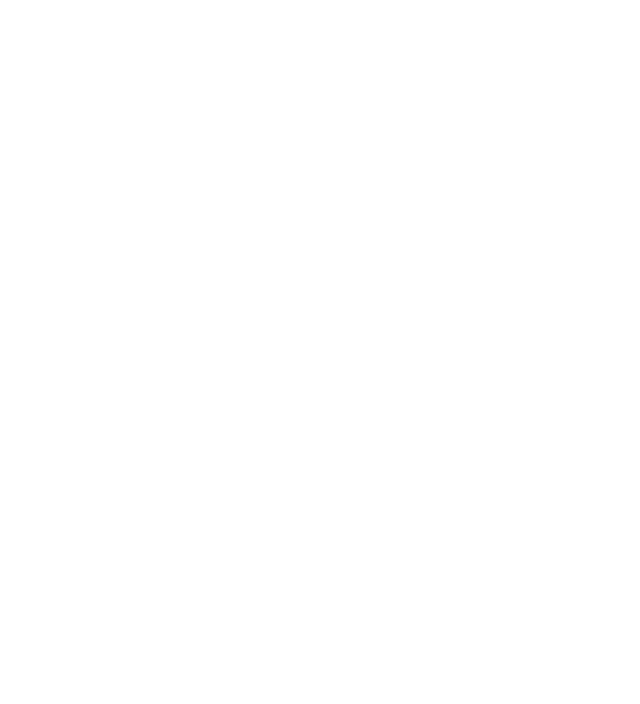
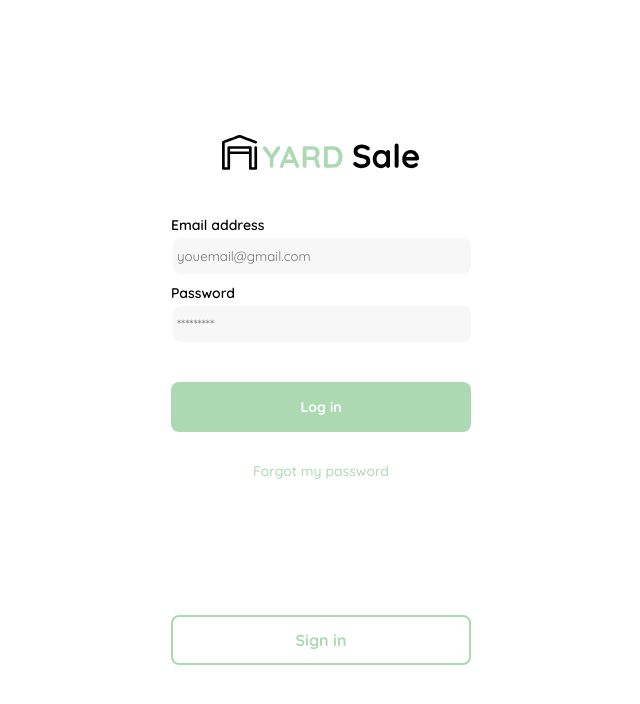
Before and after one commit to Lexrul/yard-sale, a plain HTML site: page index.html in a window 1280 px wide. Shown: the whole page, without its empty margins (319-959 px from the left). Drawn offline with Linux system fonts and the light colour scheme.

Commit message:
agregada la vista de log in para el proyecto yard sale queda agregar efectos a los input y vista de desktop

```diff
--- /dev/null
+++ b/css/style1.css
@@ -0,0 +1,93 @@
+@import url('https://fonts.googleapis.com/css2?family=Quicksand:wght@300;400;500;600;700&family=Roboto:wght@100;400;500;700;900&display=swap');
+
+/* estilos globales */
+:root{
+    --very-light-pink:#c7c7c7;
+    --hospital-green: #ACD9B2;
+    --text-input-field:#f7f7f7;
+    --white: #ffff;
+    --black: #000;
+    --sm: 14px;
+    --md: 16px;
+    --lg: 18px;
+}
+
+*{
+    margin: 0;
+    font-family: 'Quicksand';
+}
+.login{
+    width: 100%;
+    height: 100vh;
+    display: grid;
+    place-content: center;
+
+}
+
+.container{
+    width: 300px;
+    display: grid;
+}
+
+.logo{
+    width: 200px;
+    justify-self: center;
+    margin-bottom: 40px;
+}
+
+.form{
+    display: flex;
+    flex-direction: column;
+    width: 100%;
+}
+.label{
+    font-size: var(--sm);
+    font-weight: 600;
+    margin-bottom: 4px;
+}
+.input{
+    border: none;
+    border-radius: 8px;
+    background-color: var(--text-input-field);
+    height: 28px;
+    margin-bottom: 10px;
+    margin-left: 2px;
+    padding: 4px;
+}
+
+.primary-button{
+    background-color: var(--hospital-green);
+    border: none;
+    border-radius: 8px;
+    height: 50px;
+    color: var(--white);
+    font-size: var(--sm);
+    font-weight: bold;
+    cursor: pointer;
+}
+
+.log-button{
+    margin-top: 30px;
+
+}
+
+.link{
+    text-align: center;
+    margin-top: 30px;
+    font-size: var(--sm);
+    color: var(--hospital-green);
+    text-decoration: none;
+    font-weight: 500;
+}
+
+.secondary-button{
+    margin-top: 135px;
+    background-color: var(--white);
+    font-size: var(--md);
+    color: var(--hospital-green);
+    border: var(--hospital-green) 2px solid;
+    border-radius: 8px;
+    height: 50px;
+    font-weight: bold;
+    cursor: pointer;
+}
--- a/index.html
+++ b/index.html
@@ -5,9 +5,27 @@
     <meta http-equiv="X-UA-Compatible" content="IE=edge">
     <meta name="viewport" content="width=device-width, initial-scale=1.0">
     <title>YARD SALE</title>
-    <link rel="stylesheet" href="/css/style.css">
+    <link rel="stylesheet" href="/css/style1.css">
 </head>
 <body>
+<div class="login">
+    <div class="container">
+        <img src="./logos/logo_yard_sale.svg" alt="logo yard sale" srcset="" class="logo">
+        <form action="/" class="form" >
 
+            <label for="email" class="label">Email address</label>
+            <input type="email"  id="email" placeholder="youemail@gmail.com" class="input">
+
+            <label for="password" class="label">Password</label>
+            <input type="password" id="password" placeholder="*********" class="input">
+
+            <input type="submit" value="Log in" class="primary-button log-button">
+
+            <a href="http://" class="renew-pasword link">Forgot my password</a>
+
+            <input type="submit" value="Sign in" class="secondary-button sing-button">
+        </form>
+    </div>
+</div>
 </body>
 </html>
```
